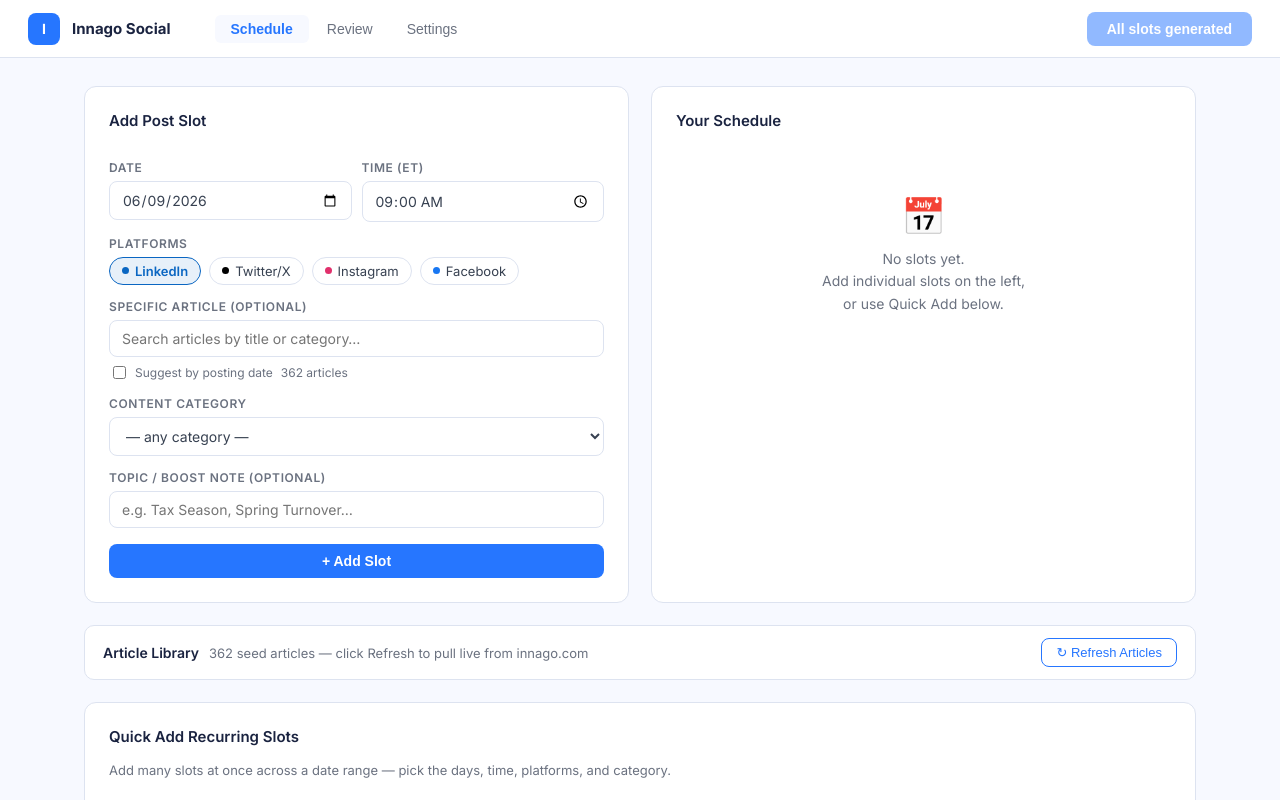
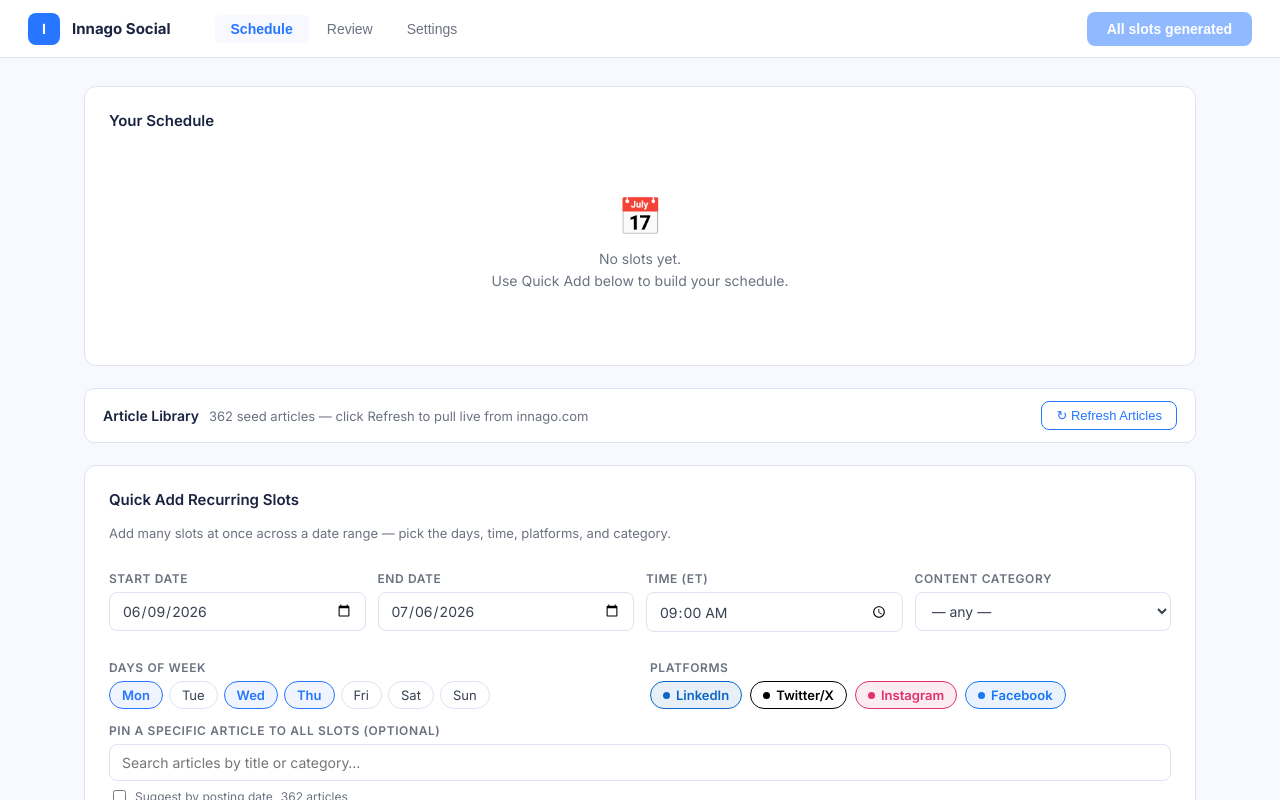
Before and after one commit to sarahhutchinson19/social-media-web-app, a Next.js app: page / in a window 1280 px wide. Shown: the top 800 px of the page. Built offline with nearby package versions, Linux system fonts and the light colour scheme.

Commit message:
Remove individual slot form, update article library

```diff
--- a/pages/index.js
+++ b/pages/index.js
@@ -459,69 +459,9 @@ export default function Dashboard() {
 
         {/* ══ CONFIGURE TAB ═════════════════════ */}
         {tab==='config' && (
-          <div style={{ display:'grid', gridTemplateColumns:'1fr 1fr', gap:22 }}>
+          <div style={{ display:'flex', flexDirection:'column', gap:22 }}>
 
-            {/* ── Add a single slot ── */}
-            <Card title="Add Post Slot">
-              <div style={{ display:'grid', gridTemplateColumns:'1fr 1fr', gap:10 }}>
-                <Field label="Date">
-                  <input type="date" value={slotForm.date} onChange={e=>setSlotForm(f=>({...f,date:e.target.value}))} style={input} />
-                </Field>
-                <Field label="Time (ET)">
-                  <input type="time" value={slotForm.time} onChange={e=>setSlotForm(f=>({...f,time:e.target.value}))} style={input} />
-                </Field>
-              </div>
-
-              <Field label="Platforms">
-                <div style={{ display:'flex', gap:8, flexWrap:'wrap', marginTop:4 }}>
-                  {PLATFORMS_LIST.map(p => {
-                    const on = slotForm.platforms.includes(p);
-                    return (
-                      <label key={p} style={{ display:'flex', alignItems:'center', gap:6, cursor:'pointer',
-                        padding:'5px 12px', borderRadius:20, fontSize:13,
-                        border:`1.5px solid ${on ? PLATFORM_COLORS[p] : BORDER}`,
-                        background: on ? PLATFORM_COLORS[p]+'18' : '#fff',
-                        color: on ? PLATFORM_COLORS[p] : '#374151', fontWeight: on ? 600 : 400 }}>
-                        <input type="checkbox" checked={on}
-                          onChange={()=>toggleSlotPlatform(setSlotForm, slotForm.platforms, p)}
-                          style={{ display:'none' }} />
-                        <span style={{ width:7, height:7, borderRadius:'50%', background:PLATFORM_COLORS[p], display:'inline-block', flexShrink:0 }} />
-                        {PLATFORM_LABELS[p]}
-                      </label>
-                    );
-                  })}
-                </div>
-              </Field>
-
-              <Field label="Specific article (optional)">
-                <ArticlePicker
-                  value={slotForm.articleUrl}
-                  onChange={(url, article) => setSlotForm(f=>({ ...f, articleUrl: url, category: article?.category || f.category }))}
-                  slotDate={slotForm.date}
-                  articles={allArticles}
-                />
-              </Field>
-
-              <Field label="Content category">
-                <select value={slotForm.category} onChange={e=>setSlotForm(f=>({...f,category:e.target.value,articleUrl:''}))} style={input}>
-                  <option value="">— any category —</option>
-                  {Object.keys(CATEGORIES).map(c=><option key={c} value={c}>{c} ({CATEGORIES[c].length})</option>)}
-                </select>
-              </Field>
-
-              <Field label="Topic / boost note (optional)">
-                <input placeholder="e.g. Tax Season, Spring Turnover…" value={slotForm.topicOverride}
-                  onChange={e=>setSlotForm(f=>({...f,topicOverride:e.target.value}))} style={input} />
-              </Field>
-
-              <button onClick={addSlot} disabled={!slotForm.date || slotForm.platforms.length===0}
-                style={{ ...primaryBtn, marginTop:16, width:'100%',
-                  opacity:(!slotForm.date || slotForm.platforms.length===0) ? 0.5 : 1 }}>
-                + Add Slot
-              </button>
-            </Card>
-
-            {/* ── Slot list ── */}
+            {/* ── Slot list — full width ── */}
             <Card title={`Your Schedule ${customSlots.length > 0 ? `(${customSlots.length} slot${customSlots.length!==1?'s':''})` : ''}`}>
               {/* Date filter */}
               {customSlots.length > 0 && (
@@ -541,7 +481,7 @@ export default function Dashboard() {
               {customSlots.length === 0 ? (
                 <div style={{ textAlign:'center', padding:'48px 0', color:MUTED }}>
                   <div style={{ fontSize:36, marginBottom:10 }}>📅</div>
-                  <p style={{ fontSize:14, margin:0, lineHeight:1.6 }}>No slots yet.<br/>Add individual slots on the left,<br/>or use Quick Add below.</p>
+                  <p style={{ fontSize:14, margin:0, lineHeight:1.6 }}>No slots yet.<br/>Use Quick Add below to build your schedule.</p>
                 </div>
               ) : (() => {
                 const filtered = sortedCustomSlots.filter(s =>
@@ -595,7 +535,7 @@ export default function Dashboard() {
             </Card>
 
             {/* ── Article library status ── */}
-            <div style={{ gridColumn:'1/-1' }}>
+            <div>
               <div style={{ display:'flex', alignItems:'center', gap:12, padding:'12px 18px',
                 background:'#fff', border:`1px solid ${BORDER}`, borderRadius:10 }}>
                 <div style={{ flex:1 }}>
@@ -619,8 +559,8 @@ export default function Dashboard() {
               </div>
             </div>
 
-            {/* ── Quick Add Recurring — full width ── */}
-            <div style={{ gridColumn:'1/-1' }}>
+            {/* ── Quick Add Recurring ── */}
+            <div>
               <Card title="Quick Add Recurring Slots">
                 <p style={{ margin:'0 0 16px', fontSize:13, color:MUTED }}>
                   Add many slots at once across a date range — pick the days, time, platforms, and category.
```
